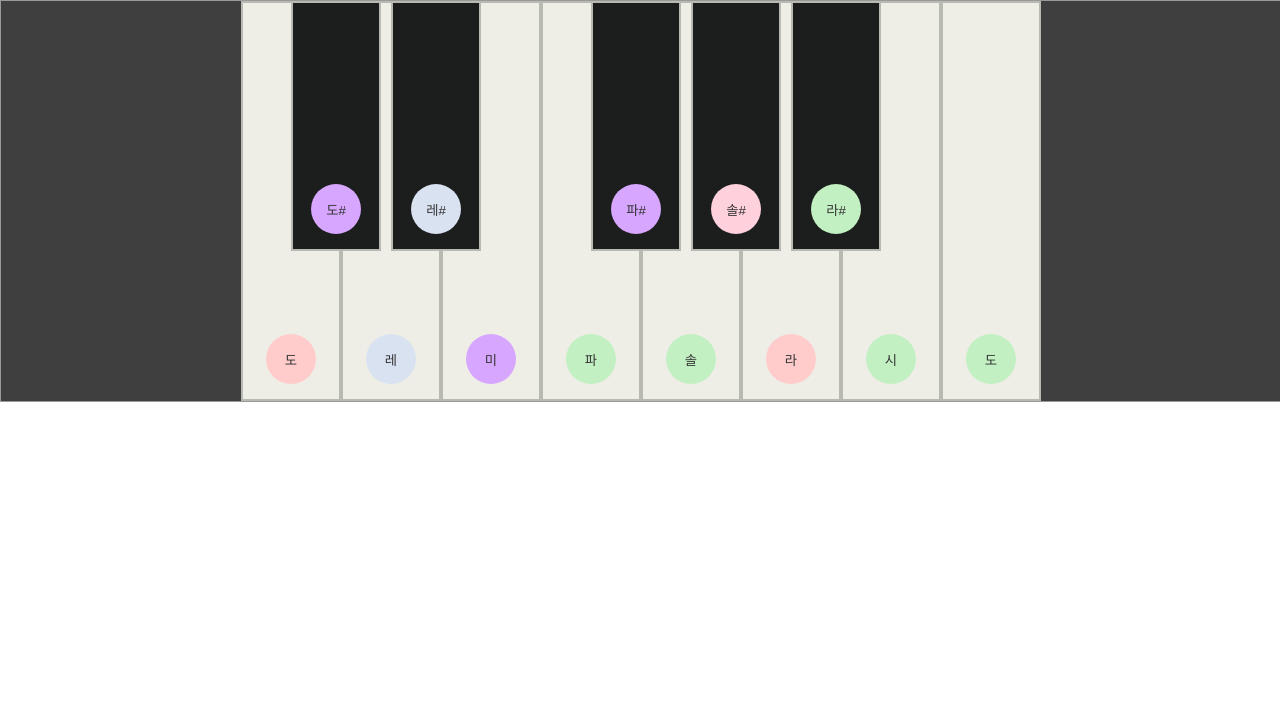
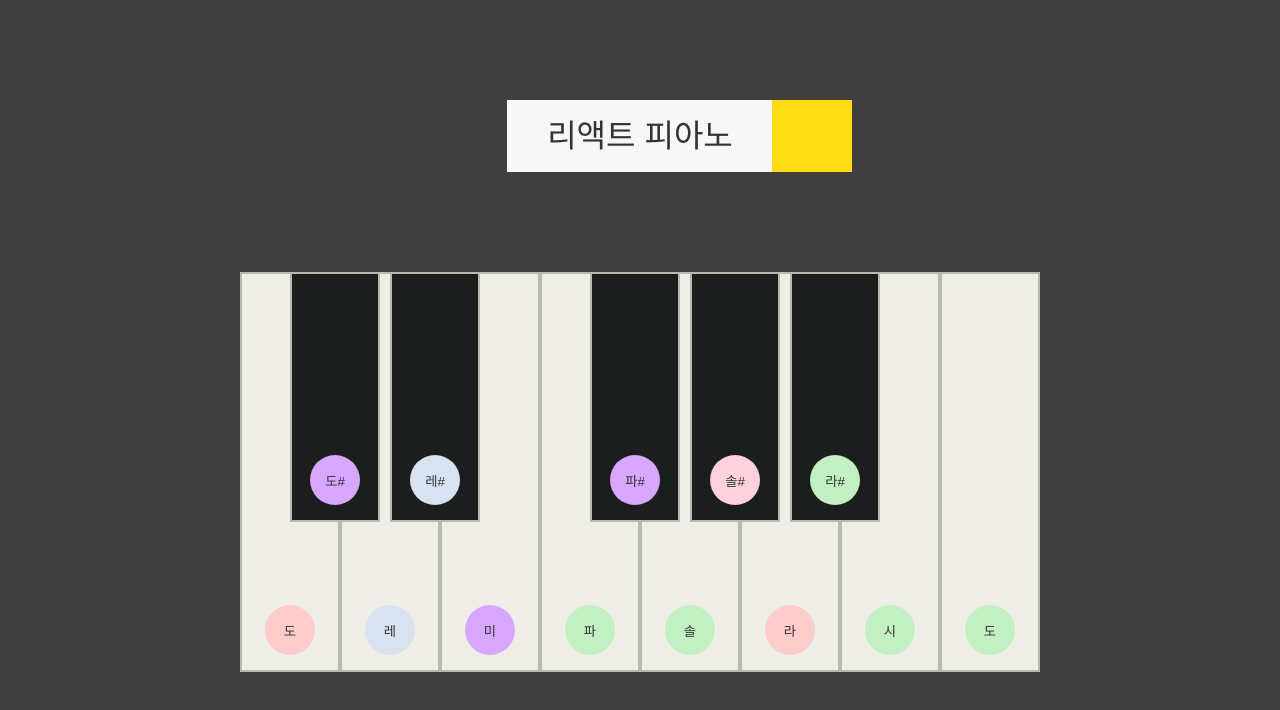
Before and after one commit to 1il1day/react-piano, a React (Create React App) app: page / in a window 1280 px wide. Shown: the top 710 px of the page. Built offline with nearby package versions, Linux system fonts and the light colour scheme.

Commit message:
타이틀 마크업 추가 및 스타일링 수정

```diff
--- a/public/index.html
+++ b/public/index.html
@@ -25,7 +25,7 @@
       Learn how to configure a non-root public URL by running `npm run build`.
     -->
     <link rel="stylesheet" href="%PUBLIC_URL%/reset.css" />
-    <title>React App</title>
+    <title>React Piano</title>
   </head>
   <body>
     <noscript>You need to enable JavaScript to run this app.</noscript>
--- a/src/App.tsx
+++ b/src/App.tsx
@@ -28,6 +28,10 @@ export default function App () {
   ]
 
   return (
+    <Container>
+      <InfoContainer>
+        <InfoTitle>리액트 피아노</InfoTitle>
+      </InfoContainer>
       <PianoContainer>
         <PianoInner>
           {pianoKeys.map((key)=>(
@@ -44,20 +48,47 @@ export default function App () {
           </PianoSharpWrap>
         </PianoInner>
       </PianoContainer>
+    </Container>
   )
 }
 
+const Container = styled.div`
+  display: flex;
+  flex-direction: column;
+  align-items: center;
+  background-color: #3f3f3f;
+`;
+const InfoContainer = styled.div`
+  max-width: 400px;
+  padding: 100px 50px;
+  font-size: 32px;
+  color: #333;
+`;
+const InfoTitle = styled.h2`
+  position: relative;
+  padding: 20px 40px;
+  background-color: #f7f7f7;
+  &::after{
+    content: "";
+    position: absolute;
+    top: 0;
+    right: -79px;
+    width: 80px;
+    height: 100%;
+    background: #ffdc13;
+  }
+`;
 const PianoContainer = styled.div`
   position: relative;
   display: flex;
   justify-content: center;
   overflow-x: hidden;
   width: 100%;
-  background-color: #3f3f3f;
-  border: 1px solid #999;
 `;
 const PianoInner = styled.div`
   position: relative;
+  display: flex;
+  flex-wrap: nowrap;
 `;
 const PianoSharpWrap = styled.div``;
 const PianoSharpInner = styled.div`
--- a/src/index.css
+++ b/src/index.css
@@ -5,6 +5,7 @@ body {
     sans-serif;
   -webkit-font-smoothing: antialiased;
   -moz-osx-font-smoothing: grayscale;
+  background-color: #3f3f3f;
 }
 
 code {
```
Lines whose indentation alone changed are shown as unchanged.
